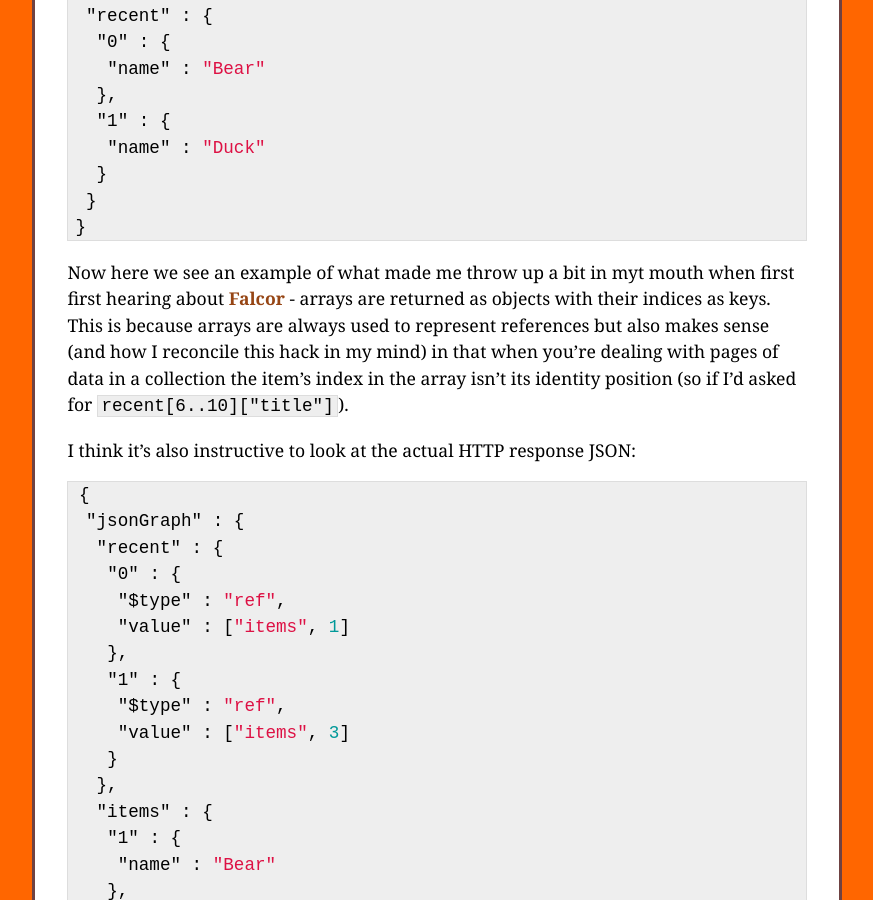
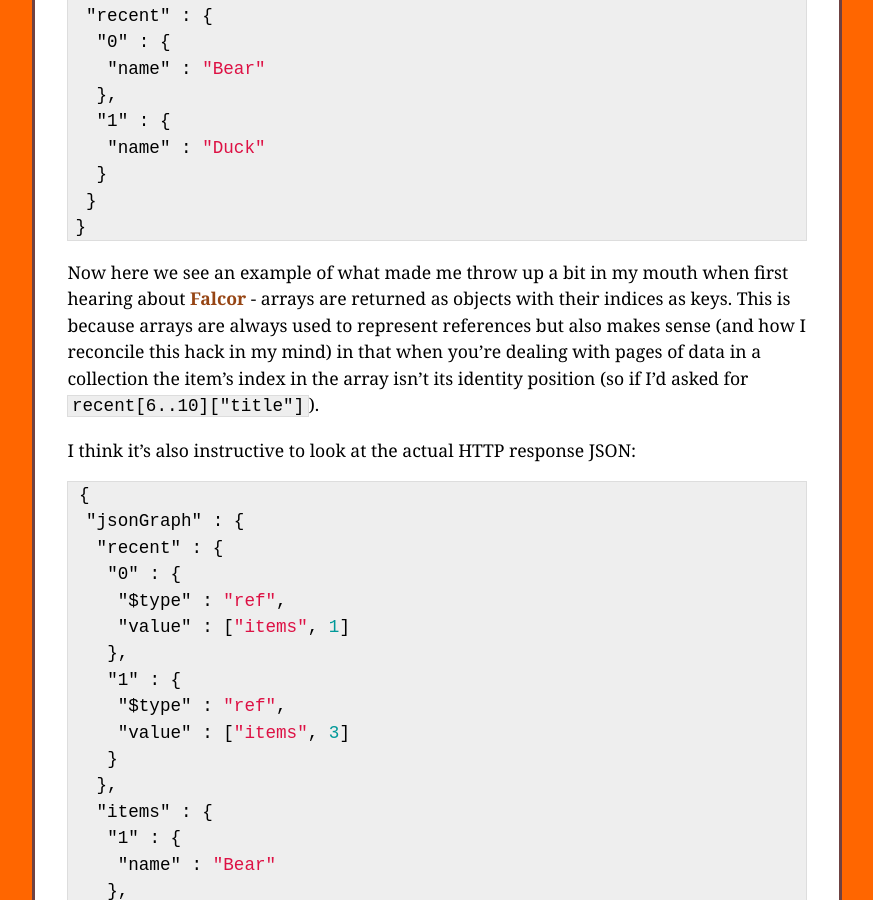
Before and after one commit to thaggie/thaggie.github.io, a Jekyll site: the page built from _posts/2015-08-20-falcor-2.markdown, in a window 1280 px wide and 900 px high, scrolled down 2011 px. Shown: the whole window, without its empty margins (203-1076 px from the left). Built offline with Jekyll 4.4.1, drawn with Linux system fonts in a browser that asks for light colours; Markdown is read by kramdown in place of the engine named in the settings.

Commit message:
Fixed some typos

````diff
--- a/_posts/2015-08-20-falcor-2.markdown
+++ b/_posts/2015-08-20-falcor-2.markdown
@@ -89,7 +89,7 @@
 }
 ```
 
-Now here we see an example of what made me throw up a bit in myt mouth when first first hearing about [Falcor][2] - arrays are returned as objects with their indices as keys. This is because arrays are always used to represent references but also makes sense (and how I reconcile this hack in my mind) in that when you're dealing with pages of data in a collection the item's index in the array isn't its identity position (so if I'd asked for `recent[6..10]["title"]`).
+Now here we see an example of what made me throw up a bit in my mouth when first hearing about [Falcor][2] - arrays are returned as objects with their indices as keys. This is because arrays are always used to represent references but also makes sense (and how I reconcile this hack in my mind) in that when you're dealing with pages of data in a collection the item's index in the array isn't its identity position (so if I'd asked for `recent[6..10]["title"]`).
 
 I think it's also instructive to look at the actual HTTP response JSON:
 
````
